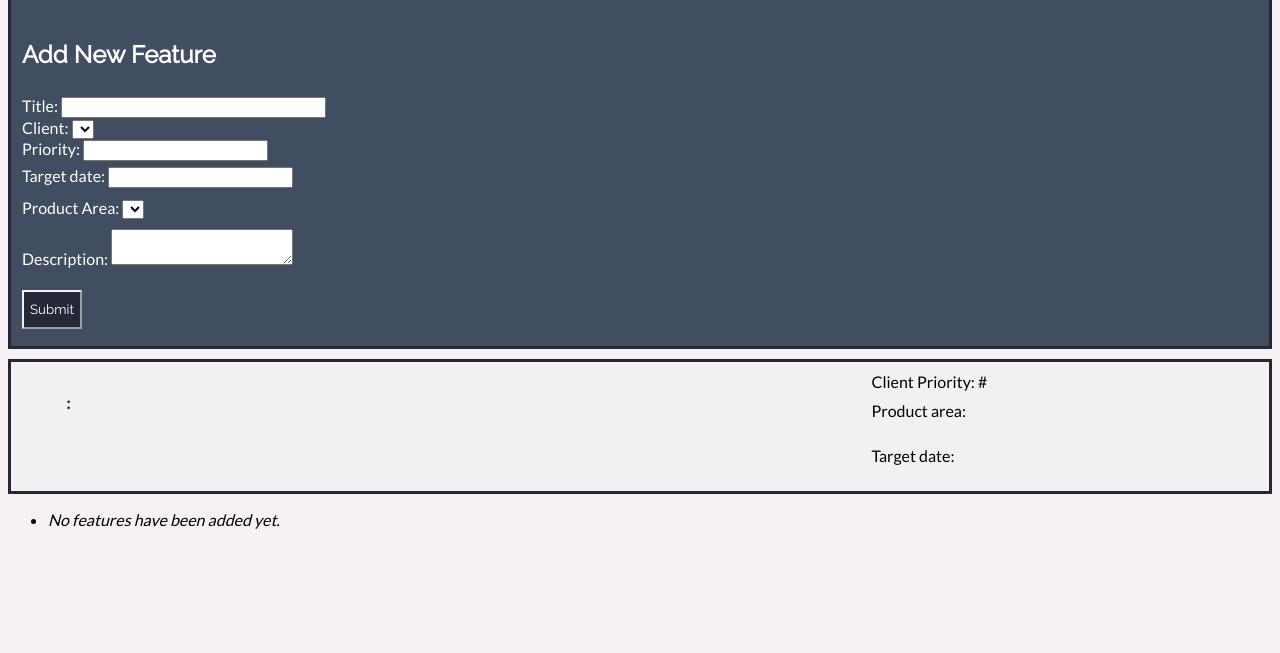
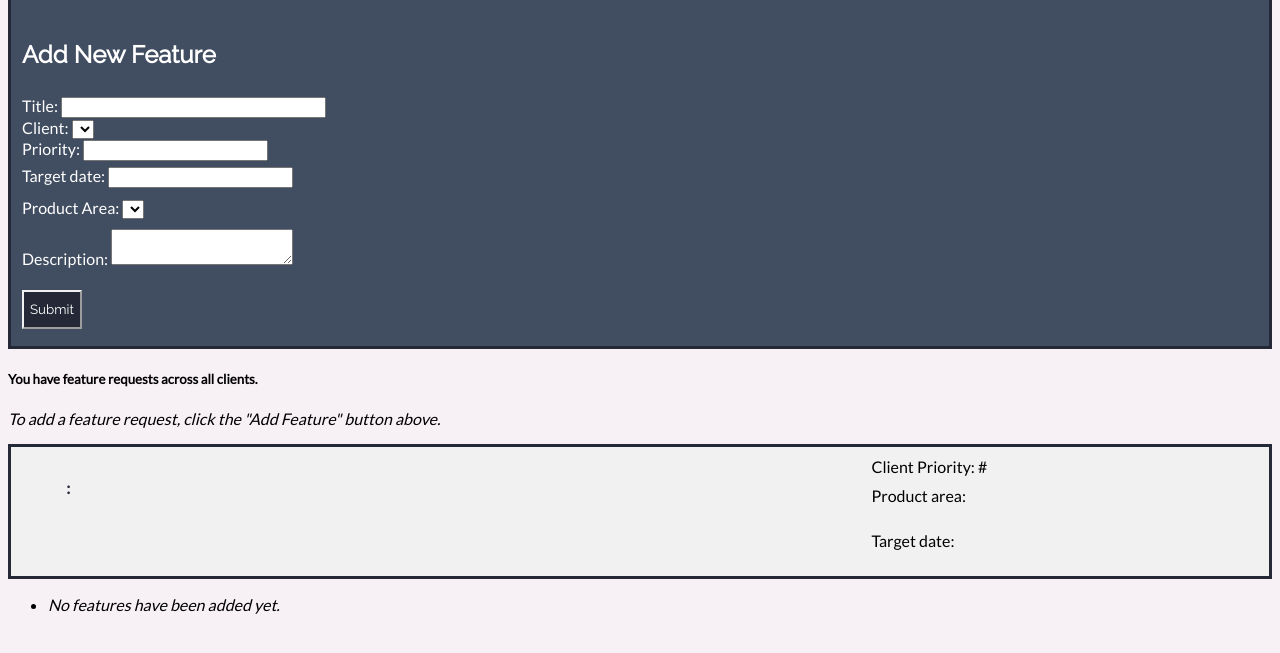
Before and after one commit to quinnajames/feature_requester, a Flask app: template feature_requester/templates/show_features.html in a window 1280 px wide. Shown: the part 63-716 px from the top of the page. Run offline with Flask 2, Linux system fonts and the light colour scheme; the template is opened without the code that fills it, so the values that code supplies are empty; parts of the project's set-up code (start-up, migrations or seed data) failed here and were passed over; some libraries are stand-ins or nearby versions.

Commit message:
Add banner display for number of requests

```diff
--- a/feature_requester/templates/show_features.html
+++ b/feature_requester/templates/show_features.html
@@ -21,6 +21,7 @@
                   data-bind="click: toggleForm, text: (showForm()) ? 'Hide Form' : 'Add Feature'">Add Feature</button>
               </div>
           </div>
+
 
     <div class="container">
                 <!-- ko if: showForm -->
@@ -84,6 +85,15 @@
         </div>
 
       <!-- /ko -->
+
+</div>
+      <div class="jumbotron">
+        <h5>You have <strong data-bind="text: $root.features().length"></strong> feature requests across all clients.</h5>
+          <!-- ko ifnot: showForm -->
+        <p data-bind="display: !showForm"><em>To add a feature request, click the "Add Feature" button above.</em></p>
+          <!-- /ko -->
+      </div>
+  <div class="container">
 
   <!-- ko if: $root.features().length > 0 -->
   <div data-bind="foreach: features().sort(function (a, b) {
```
